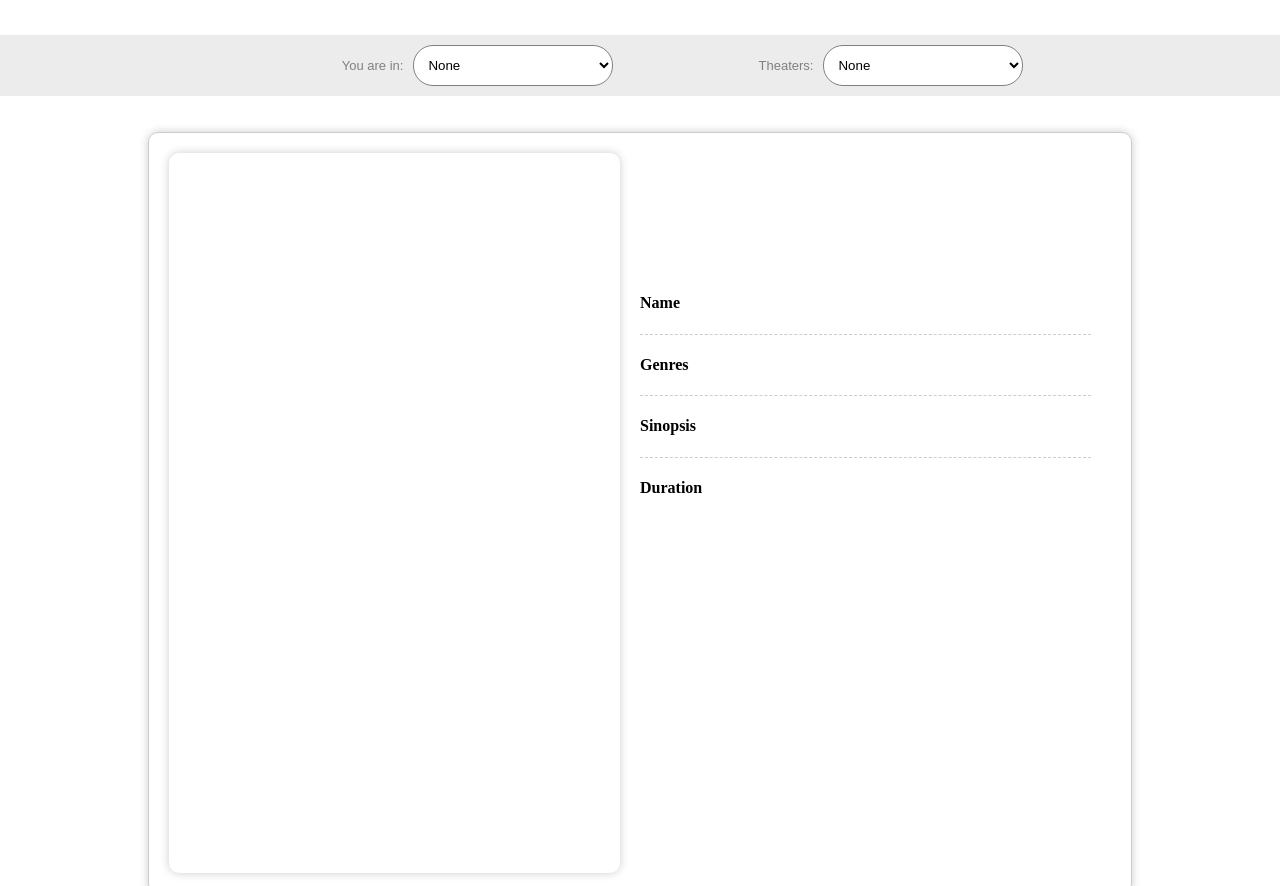
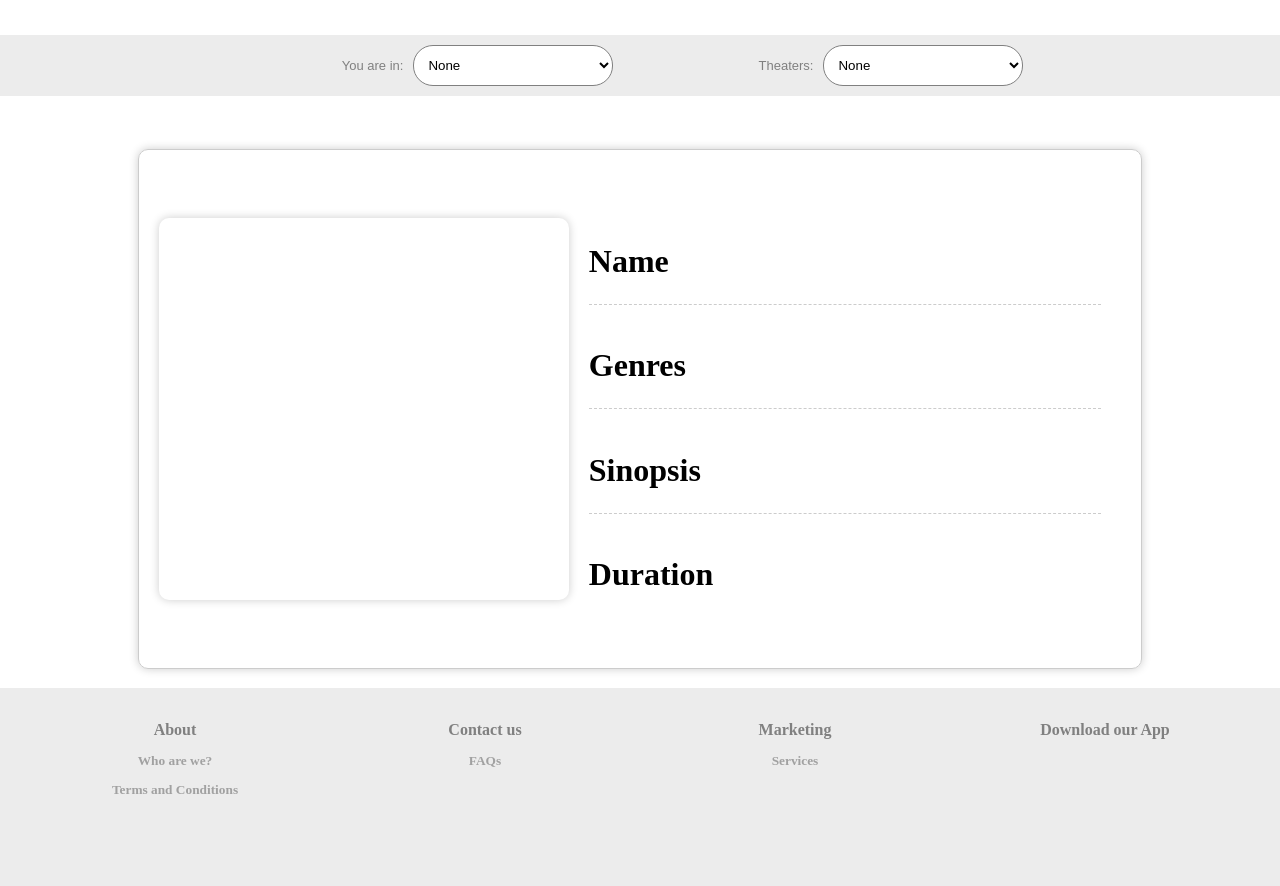
Before and after one commit to Davoyandun/challenge-frontend-cinema, a website with bundled scripts: page pages/movie.html in a window 1280 px wide. Shown: the part 480-1366 px from the top of the page. Built offline with nearby package versions, Linux system fonts and the light colour scheme; no server answers.

Commit message:
fix:movie styles

```diff
--- a/css/global.css
+++ b/css/global.css
@@ -40,6 +40,7 @@ nav.options > h4 {
   font-size: x-small;
   font-weight: lighter;
   font-family: Arial;
+
 }
 
 button {
--- a/css/movie.css
+++ b/css/movie.css
@@ -1,44 +1,36 @@
 .movie-details {
   display: flex;
   flex-direction: column;
+  align-items: center;
+  padding: 20px;
   margin: 10px;
   border: 1px solid #ccc;
-  margin: 20px;
   padding: 20px;
   border-radius: 10px;
   box-shadow: 0 0 10px rgba(0, 0, 0, 0.2);
-  height: 720px;
-}
-
-.movie-box {
-  box-shadow: 0 0 10px rgba(0, 0, 0, 0.1);
-  border: 1px solid #ccc;
-  border-radius: 10px;
-  overflow: hidden;
+  height: 92%;
 }
 
 #movie-image {
-  width: 100%;
-  height: 100%;
-  object-fit: fill;
+  width: 80%;
+  height: 80%;
+  object-fit: cover;
   border-radius: 10px;
   box-shadow: 0 0 10px rgba(0, 0, 0, 0.2);
 }
 #movie-image img {
   width: 100%;
   height: 100%;
-  object-fit: cover;
+  object-fit: fill;
   box-shadow: 0 0 10px rgba(0, 0, 0, 0.2);
 }
 
 .movie-info {
-  margin-top: 100px;
-
   padding: 20px;
 }
 
 #movie-title {
-  font-size: 1.5em;
+  font-size: 4em;
   margin-bottom: 10px;
 }
 
@@ -73,3 +65,13 @@
     width: 100%;
   }
 }
+
+h4 {
+  margin-bottom: 10px;
+  font-size: 2em;
+}
+
+p {
+  font-size: 1.5em;
+  margin-bottom: 10px;
+}
```
